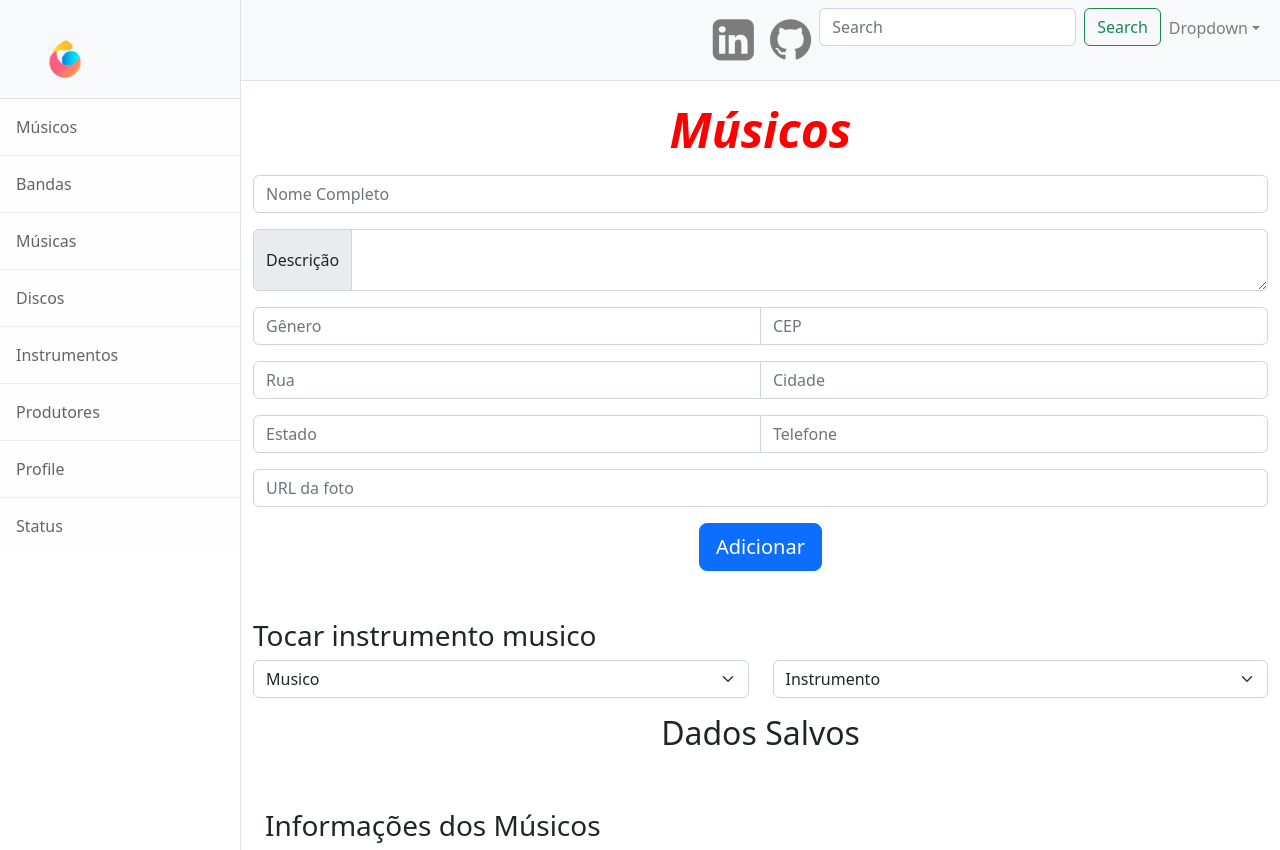
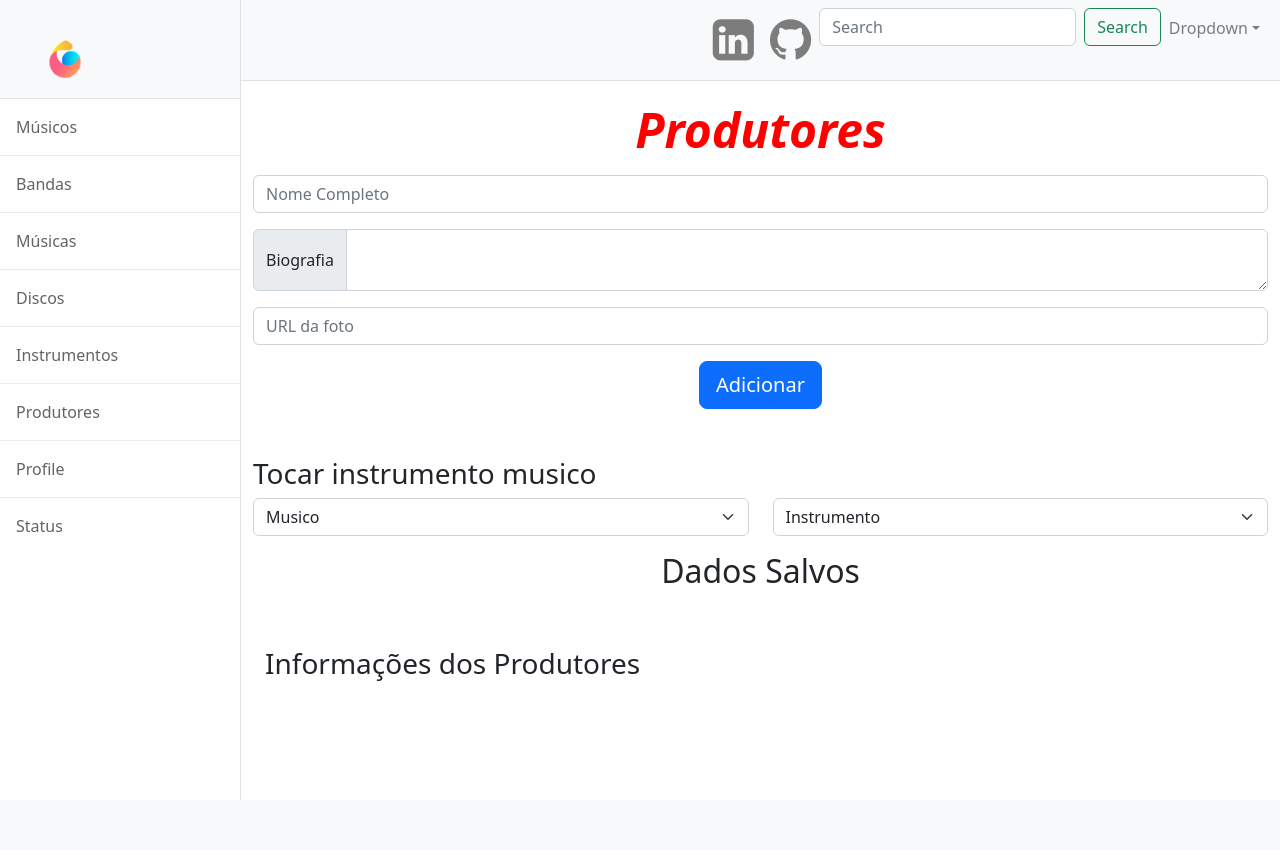
Before and after one commit to cesareds/cdrecords_pyngo, a Flask app: template templates/produtores.html in a window 1280 px wide. After the commit the page ends 800 px from the top, so only its background shows below. Run offline with Flask 3, Linux system fonts and the light colour scheme; the template is opened without the code that fills it, so the values that code supplies are empty; parts of the project's set-up code (start-up, migrations or seed data) failed here and were passed over; some libraries are stand-ins or nearby versions.

Commit message:
started working on produtores

```diff
--- a/app.py
+++ b/app.py
@@ -18,8 +18,8 @@ try:
     collection_disco = db['Disco']
     collection_musica = db['Musica']
     collection_instrumento = db['Instrumento']
-    collection_incluir = db['Incluir']
     collection_criador = db['Criador']
+    collection_produtor = db['Produtor']
     print("connected with MongoDB Atlas")
 except Exception as e:
     print(f"Erro ao conectar com MongoDB Atlas: {e}")
@@ -247,44 +247,74 @@ def submit_instrumento():
         print(f"Erro ao salvar instrumento: {e}")
         return f"Erro ao salvar instrumento: {e}", 500
 
-@app.route('/incluir')
-def show_incluir():
+
+@app.route('/produtores')
+def show_produtores():
     try:
-        # Obter valores únicos de discoId usando distinct
-        disco_ids = collection_incluir.distinct('discoId')
+        produtores = list(collection_produtor.find())
+        return render_template('produtores.html', data=produtores)
+    except Exception as e:
+        return f"Erro ao recuperar produtores: {e}", 500
+@app.route('/submit_produtor', methods=['POST'])
+def submit_produtor():
+    print(request.form)
+    nome = request.form['nome']
+    descricao = request.form['descricao']
+    url = request.form['url']
+    query = {
+        'nome': nome,
+        'descricao': descricao,
+        'url': url
+    }
+    try:
+        print("Salvando...")
+        collection_produtor.insert_one(query)
+        return redirect(url_for('show_produtores'))
+    except Exception as e:
+        print(f"Erro ao salvar produtor: {e}")
+        return f"Erro ao salvar produtor: {e}", 500
 
-        # Lista para armazenar os dados finais
-        final_data_list = []
 
-        # Iterar sobre cada discoId encontrado
-        for d in disco_ids:
-            # Encontrar músicas do discoId atual
-            musicas_do_disco = list(collection_incluir.find({'discoId': ObjectId(d)}))
 
-            # Encontrar detalhes do disco usando o primeiro resultado de anda.find
-            disco = list(collection_disco.find({'_id': ObjectId(d)}))
 
-            # Lista para armazenar detalhes das músicas
-            musicod = []
+# @app.route('/incluir')
+# def show_incluir():
+#     try:
+#         # Obter valores únicos de discoId usando distinct
+#         disco_ids = collection_incluir.distinct('discoId')
 
-            # Iterar sobre cada música do disco
-            for musica in musicas_do_disco:
-                # Encontrar detalhes da música usando musico.find
-                musicod.append(list(collection_musica.find({'_id': ObjectId(musica['musicaId'])})))
+#         # Lista para armazenar os dados finais
+#         final_data_list = []
 
-            # Montar dados finais para o disco atual
-            final_data = {
-                "url": disco[0]['url'],
-                "disco_title": disco[0]['titulo'],
-                "songs": mongo_to_json(musicod)  # Converter músicas para formato JSON serializável
-            }
+#         # Iterar sobre cada discoId encontrado
+#         for d in disco_ids:
+#             # Encontrar músicas do discoId atual
+#             musicas_do_disco = list(collection_incluir.find({'discoId': ObjectId(d)}))
 
-            # Adicionar dados finais à lista de dados finais
-            final_data_list.append(mongo_to_json(final_data))  # Converter dados finais para formato JSON serializável
+#             # Encontrar detalhes do disco usando o primeiro resultado de anda.find
+#             disco = list(collection_disco.find({'_id': ObjectId(d)}))
 
-        return render_template('incluir.html', data=final_data_list)
-    except Exception as e:
-        return f"Erro ao recuperar instrumentos: {e}", 500
+#             # Lista para armazenar detalhes das músicas
+#             musicod = []
+
+#             # Iterar sobre cada música do disco
+#             for musica in musicas_do_disco:
+#                 # Encontrar detalhes da música usando musico.find
+#                 musicod.append(list(collection_musica.find({'_id': ObjectId(musica['musicaId'])})))
+
+#             # Montar dados finais para o disco atual
+#             final_data = {
+#                 "url": disco[0]['url'],
+#                 "disco_title": disco[0]['titulo'],
+#                 "songs": mongo_to_json(musicod)  # Converter músicas para formato JSON serializável
+#             }
+
+#             # Adicionar dados finais à lista de dados finais
+#             final_data_list.append(mongo_to_json(final_data))  # Converter dados finais para formato JSON serializável
+
+#         return render_template('incluir.html', data=final_data_list)
+#     except Exception as e:
+#         return f"Erro ao recuperar instrumentos: {e}", 500
 
 if __name__ == '__main__':
     app.run(host='0.0.0.0', port=8080, debug=True) #se a porta 8080 estiver ocupada, botar outra
--- a/templates/produtores.html
+++ b/templates/produtores.html
@@ -74,7 +74,7 @@
             <div class="container-fluid">
                 <!-- MUDAR DENTRO DESSE DIV-->
 
-                <h1 class="titulo">Músicos</h1>
+                <h1 class="titulo">Produtores</h1>
 
                 <div class="row mb-5 mt-3">
                     <form action="/submit_musico" method="post">
@@ -82,27 +82,10 @@
                             <input name="nome" type="text" class="form-control" placeholder="Nome Completo" aria-label="nome_completo"
                                 aria-describedby="basic-addon1">
                         </div>
-
                         <div class="input-group mb-3">
-                            <span class="input-group-text">Descrição</span>
-                            <textarea name="descricao" class="form-control" aria-label="With textarea"></textarea>
+                            <span class="input-group-text">Biografia</span>
+                            <textarea name="biografia" class="form-control" aria-label="With textarea"></textarea>
                         </div>
-
-                        <div class="input-group mb-3">
-                            <input name="genero" type="text" class="form-control" placeholder="Gênero" aria-label="genero">
-                            <input name="cep" type="text" class="form-control" placeholder="CEP" aria-label="cep">
-                        </div>
-
-                        <div class="input-group mb-3">
-                            <input name="rua" type="text" class="form-control" placeholder="Rua" aria-label="rua">
-                            <input name="cidade" type="text" class="form-control" placeholder="Cidade" aria-label="cidade">
-                        </div>
-
-                        <div class="input-group mb-3">
-                            <input name="estado" type="text" class="form-control" placeholder="Estado" aria-label="estado">
-                            <input name="telefone" type="text" class="form-control" placeholder="Telefone" aria-label="telefone">
-                        </div>
-
                         <div class="input-group mb-3">
                             <input name="url" type="text" class="form-control" placeholder="URL da foto" aria-label="url"
                                 aria-describedby="photo">
@@ -149,7 +132,7 @@
                     <h2>Dados Salvos</h2>
                 </div>
                 <div class="container mt-5">
-                    <h3>Informações dos Músicos</h3>
+                    <h3>Informações dos Produtores</h3>
                     <div class="row">
                         {% for musico in data %}
                             <div class="col-md-4">
```
